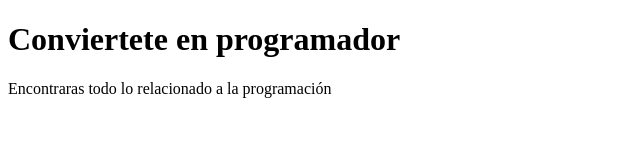
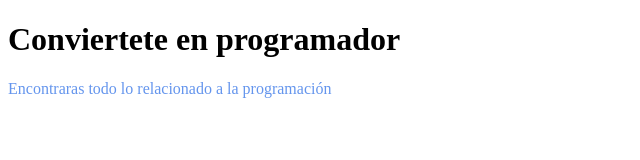
Before and after one commit to ds-fernando/learn_development, a plain HTML site: page index.html in a window 1280 px wide. Shown: the whole page, without its empty margins (0-640 px from the left). Drawn offline with Linux system fonts and the light colour scheme.

Commit message:
agrego estilos basicos

```diff
--- a/css/styles.css
+++ b/css/styles.css
@@ -0,0 +1,4 @@
+
+.parrafo_principal{
+    color: cornflowerblue;
+}
--- a/index.html
+++ b/index.html
@@ -12,13 +12,16 @@
 
     <header>
         <nav>
+            <ul>
 
+
+            </ul>
         </nav>
     </header>
     <main>
 
 	   <h1> Conviertete en programador </h1>
-	   <p>Encontraras todo lo relacionado a la programación</p>
+	   <p class="parrafo_principal">Encontraras todo lo relacionado a la programación</p>
     </main>
     <footer>
 
```
